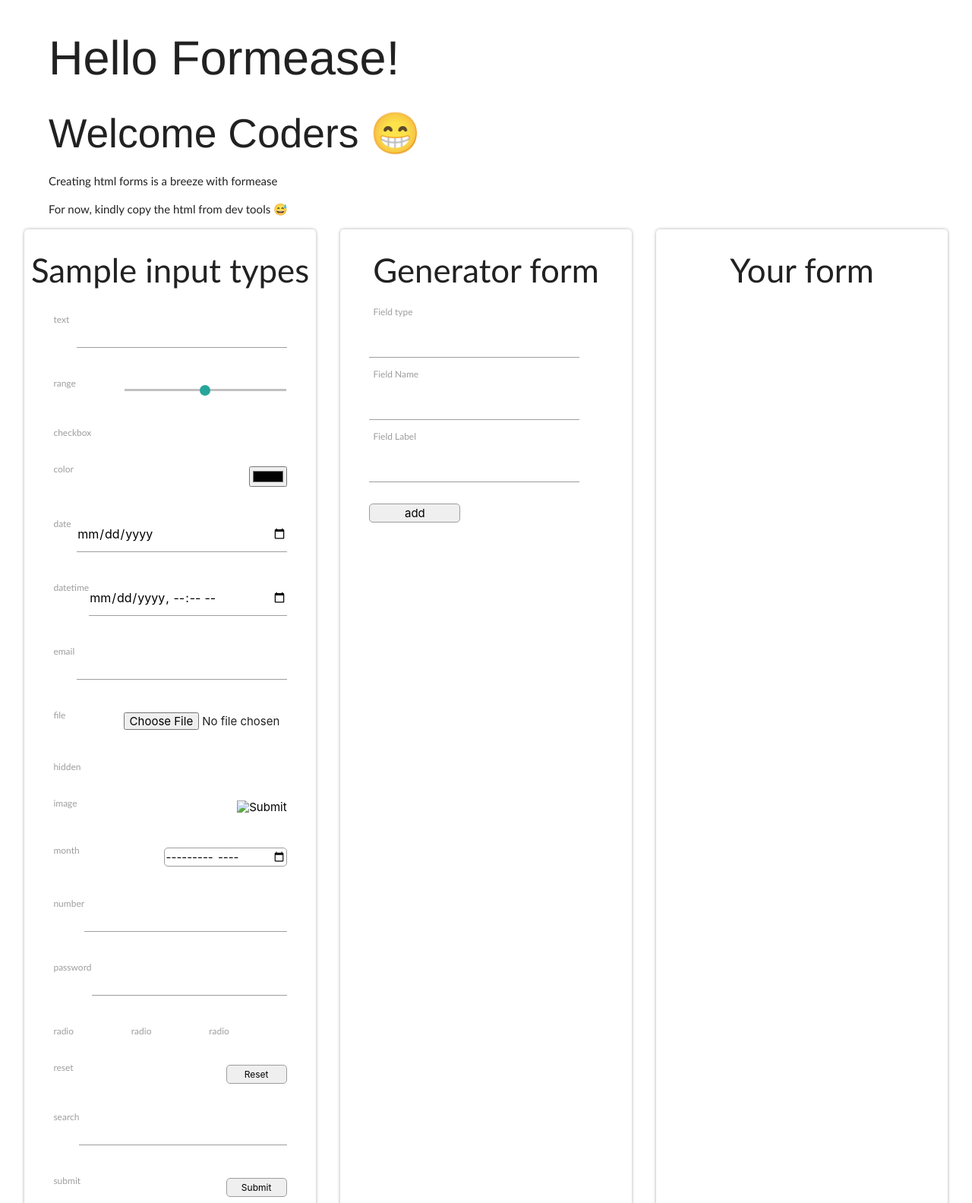
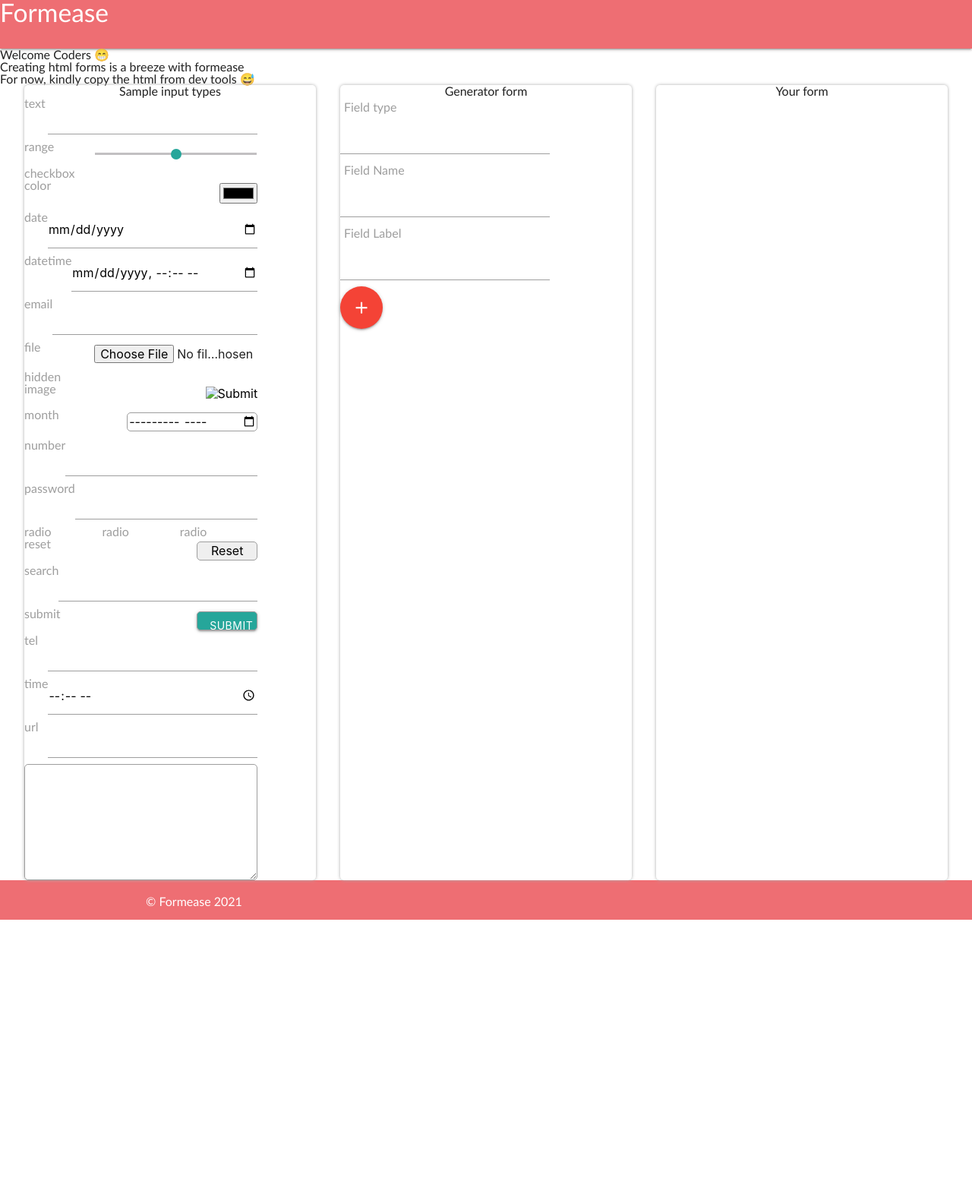
Before and after one commit to jaduri/formease, a website with bundled scripts: page index.html in a window 1280 px wide. Shown: the top 1584 px of the page at 76% size. After the commit the page ends 1211 px from the top, so only its background shows below. Built offline with nearby package versions, Linux system fonts and the light colour scheme.

Commit message:
reset css

```diff
--- a/index.html
+++ b/index.html
@@ -1,16 +1,23 @@
 <!DOCTYPE html>
 <html lang="en" dir="ltr">
   <head>
+    <!--Metadata-->
     <meta charset="utf-8">
     <meta name="description" content="Create HTML forms with ease">
     <meta name="viewport" content="width=device-width, initial-scale=1.0">
+    <!--CSS Stylesheets: Reset CSS, Materialize CSS, Main CSS-->
+    <link rel="stylesheet" href="styles/reset.css"/>
+    <link href="https://fonts.googleapis.com/icon?family=Material+Icons" rel="stylesheet">
     <link rel="stylesheet" href="https://cdnjs.cloudflare.com/ajax/libs/materialize/1.0.0/css/materialize.min.css">
-    <link rel="stylesheet" href="./styles/main.css"/>
+    <link rel="stylesheet" href="styles/main.css"/>
+    <!--Title-->
     <title>Formease</title>
   </head>
   <body>
     <header>
-      <h1>Hello Formease!</h1>
+      <nav id="navbar" class="nav-wrapper">
+        <a href="#" class="brand-logo left">Formease</a>
+      </nav>
       <h2>Welcome Coders &#128513;</h2>
       <p>Creating html forms is a breeze with formease</p>
       <p>For now, kindly copy the html from dev tools &#128517; </p>
@@ -85,7 +92,8 @@
             <input type="search" name="search">
           </p>
           <p>
-            <label for="submit">submit<input type="submit" name="submit"></label>
+            <label for="submit">submit</label>
+            <input class="btn" type="submit" name="submit">
           </p>
           <p>
             <label for="tel">tel</label>
@@ -114,7 +122,8 @@
           <input type="text" name="name">
           <label for="label">Field Label</label>
           <input type="text" name="label">
-          <button type="submit">add</button>
+          <a class="btn-floating btn-large waves-effect waves-light red"><i class="material-icons">add</i></a>
+
         </form>
       </div>
       <div class="output-form">
@@ -124,10 +133,12 @@
         </div>
       </div>
     </main>
-    <footer>
-
+    <footer class="page-footer">
+        <div class="container">
+          <p>&copy; Formease 2021</p>
+          <br/>
+        </div>
     </footer>
-
   </body>
   <script type="module" src="./src/main.js"></script>
   <script src="https://cdnjs.cloudflare.com/ajax/libs/materialize/1.0.0/js/materialize.min.js"></script>
--- a/styles/main.css
+++ b/styles/main.css
@@ -1,13 +1,7 @@
-html {
-  margin: 0;
-  padding: 0;
-}
-* {
-  box-sizing: border-box;
-}
-body{
+:root {
   font-family: "Trebuchet MS", sans-serif;
 }
+
 main{
   display: flex;
   justify-content: space-evenly;
@@ -28,9 +22,6 @@
   font-family: "Trebuchet MS", sans-serif;
 }
 
-header{
-  margin-left: 5vw;
-}
 
 form{
   display: flex;
```
Also changed, not shown: styles/reset.css (renamed from reset.css).
